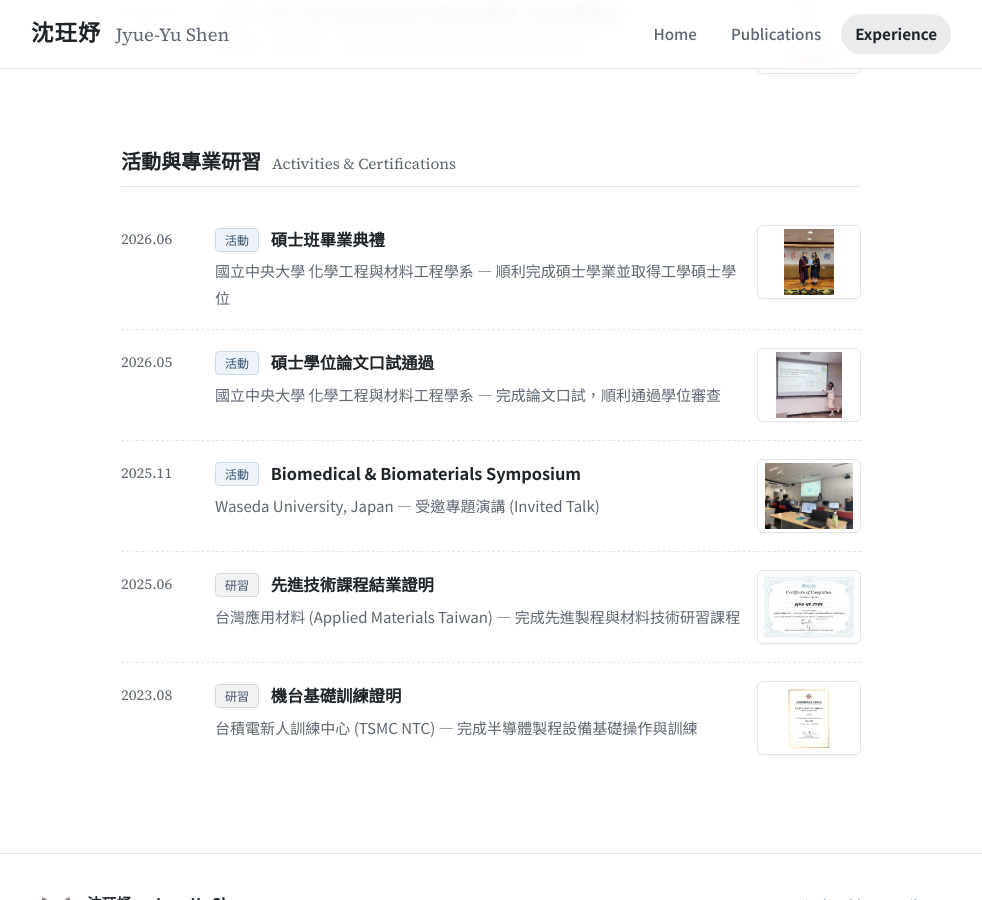
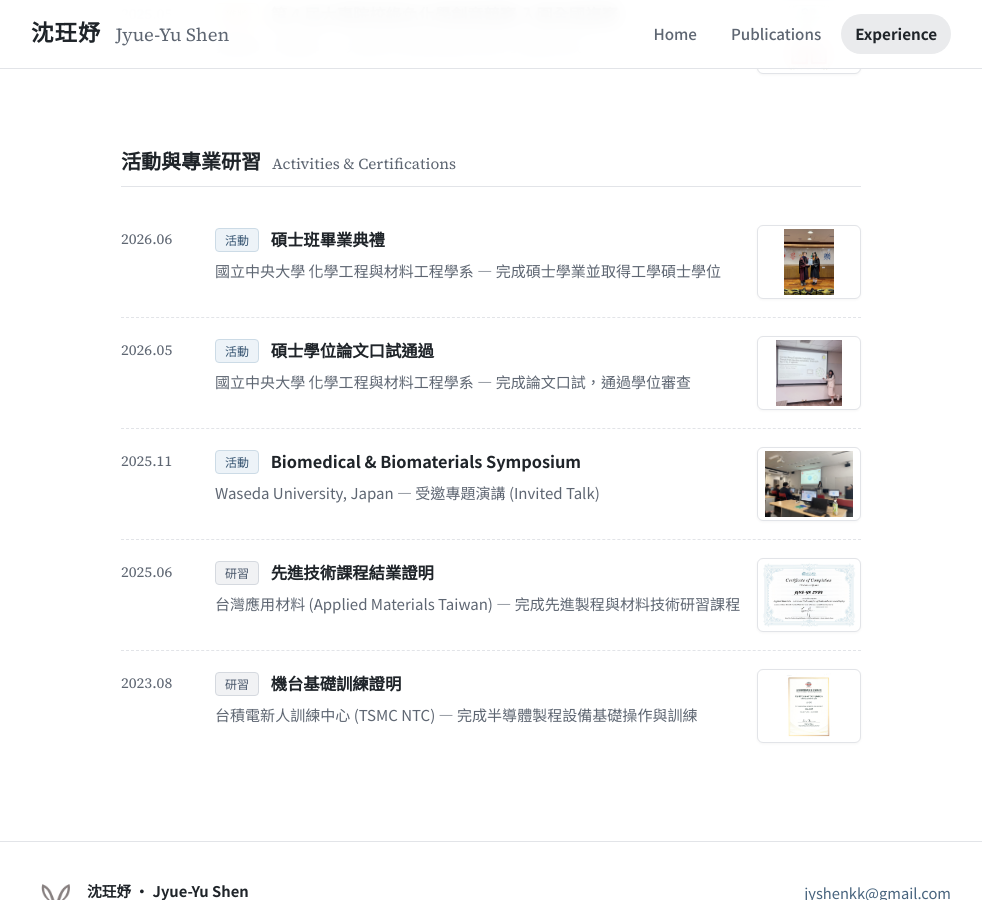
Before and after one commit to jyshenkk/jyshenkk.github.io, a Jekyll site: the page built from experience/index.html, in a window 1280 px wide and 900 px high, scrolled down 869 px. Shown: the whole window, without its empty margins (149-1131 px from the left). Built offline with Jekyll 4.4.1, drawn with Linux system fonts in a browser that asks for light colours.

Commit message:
Remove 順利 from graduation and oral defense descriptions

```diff
--- a/_data/awards.yml
+++ b/_data/awards.yml
@@ -21,7 +21,7 @@
   kind: 活動
   title: 碩士班畢業典禮
   org: 國立中央大學 化學工程與材料工程學系
-  description: 順利完成碩士學業並取得工學碩士學位
+  description: 完成碩士學業並取得工學碩士學位
   image: /assets/images/master-graduation.jpg
   link: ""
 
@@ -29,7 +29,7 @@
   kind: 活動
   title: 碩士學位論文口試通過
   org: 國立中央大學 化學工程與材料工程學系
-  description: 完成論文口試，順利通過學位審查
+  description: 完成論文口試，通過學位審查
   image: /assets/images/master-oral-defense.jpg
   link: ""
 
```
